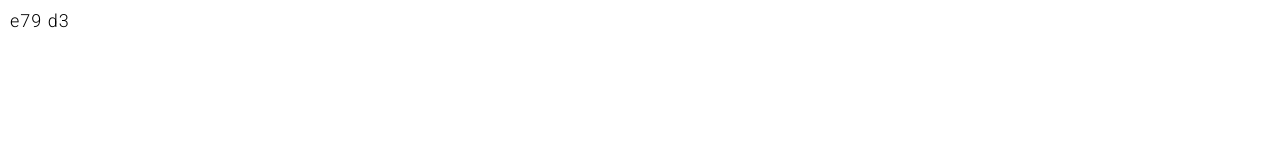
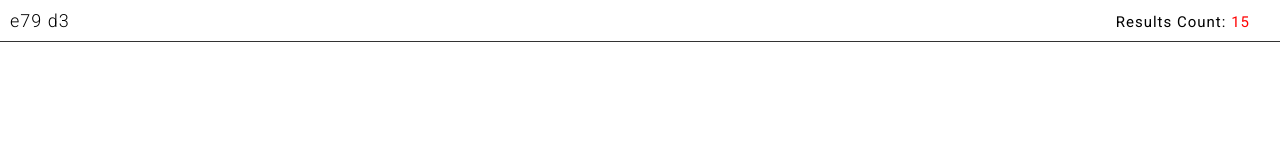
Before and after one commit to jessupjs/e79d3, a plain HTML site: page wk1/index.html in a window 1280 px wide. Drawn offline with nearby package versions, Linux system fonts and the light colour scheme.

Commit message:
Lab 1 stuff we did not get to

```diff
--- a/wk1/css/index.css
+++ b/wk1/css/index.css
@@ -1,6 +1,7 @@
 
 #topBar {
     align-items: center;
+    border-bottom: 1px solid rgba(0, 0, 0, 0.8);
     display: flex;
     justify-content: space-between;
     padding: 10px;
@@ -16,10 +17,14 @@
 }
 
 #topCounter {
-    margin: 0 20px 0 0;
+    margin: 2px 20px 0 0;
 
     font-family: 'Roboto', sans-serif;
-    font-size: 16px;
+    font-size: 15px;
     font-weight: 400;
     letter-spacing: 1px;
 }
+
+#topCounter span {
+    color: red;
+}
--- a/wk1/index.html
+++ b/wk1/index.html
@@ -29,6 +29,7 @@
 
     <!-- Scripts -->
     <script src="https://d3js.org/d3.v5.min.js"></script>
+    <script src="js/count.js"></script>
     <script src="js/main.js"></script>
 
 </body>
--- a/wk1/js/count.js
+++ b/wk1/js/count.js
@@ -1,18 +1,74 @@
 'use strict';
 
-// Load our data
-d3.csv('data/data_20200331.csv', function(d) {
-    return d;
-}).then(function(d) {
+/*
+This is an object-oriented / modular approach to building with JS classes.
+ */
 
-    // Define data
-    const data = d;
+class Count {
 
-    // Count entries
-    const entryCount = data.length;
+    // Els
+    topCounterEl;
 
-    // Post results count
-    const topCounter = d3.select('#topCounter')
-       .text('Results Count: ' + entryCount);
+    // Configs
+    resultsCount = 0;
 
-});
+    /*
+    Constructor - builds a new object, including data / info passed over from main.js
+     */
+    constructor(_data, _target) {
+        // Define fields
+        this.data = _data;
+        this.target = _target;
+
+        // Call init
+        this.init();
+    }
+
+    /*
+    Init - manages the one-time operations before the building process becomes data-driven
+     */
+    init() {
+        // Define this vis
+        const vis = this;
+
+        // Init topCounter from target
+        vis.topCounterEl = d3.select(`#${vis.target}`);
+
+        // Call wrangle
+        vis.wrangle();
+    }
+
+    /*
+    Wrangle - manages data structures and other configurations in preparation for rendering
+     */
+    wrangle() {
+        // Define this vis
+        const vis = this;
+
+        // Update resultsCount from data
+        vis.resultsCount = vis.data.length;
+
+        // Call render
+        vis.render();
+    }
+
+    /*
+    Render - manages data binding and dom manipulation
+     */
+    render() {
+        // Define this vis
+        const vis = this;
+
+        // Bind and modify - using 'datum' method to bind a single datum
+        vis.topCounterEl.datum(vis.resultsCount)
+            .text('Results Count: ')
+            .append('span')
+            .text(d => d);
+    }
+
+}
+
+/*
+Ref.
+ https://github.com/d3/d3-selection/blob/v1.4.1/README.md#selection_datum
+ */
--- a/wk1/js/main.js
+++ b/wk1/js/main.js
@@ -1,10 +1,14 @@
 'use strict';
+
+// Init objects
+let count = null;
 
 // Load our data
 d3.csv('data/data_20200331.csv', function(d) {
     return d;
 }).then(function(d) {
 
-
+    // Instantiate w variables(data, target)
+    count = new Count(d, 'topCounter');
 
 });
```
Also changed, not shown: wk1/js/count_old.js (added, +21 -0 lines), 2 other files.
